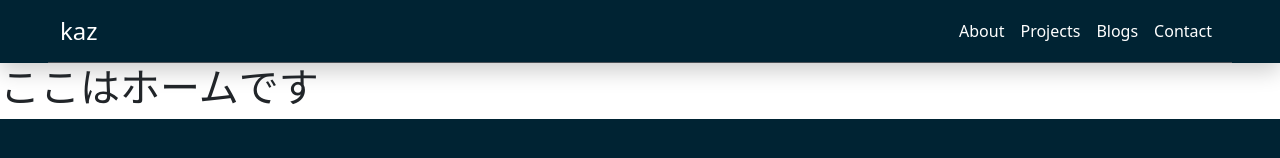
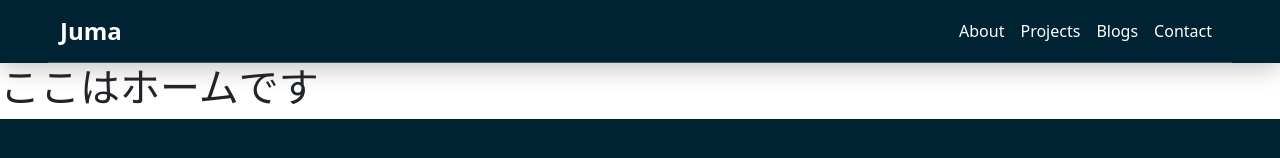
Before and after one commit to jumoon9617/juma-page, a React (Vite) app: page / in a window 1280 px wide. Shown: the top 158 px of the page. Built offline with nearby package versions, Linux system fonts and the light colour scheme.

Commit message:
ヘッダーの仮決定

```diff
--- a/src/components/HeaderComponents/Header.jsx
+++ b/src/components/HeaderComponents/Header.jsx
@@ -6,7 +6,7 @@ function Header() {
       <nav className="navbar navbar-expand-lg border-bottom border-bottom-dark" data-bs-theme="dark">
         <div className="container-fluid">
           <a href="/" className="navbar-brand">
-            <div className={styles['nav-brand']}>kaz</div>
+            <div className={styles['nav-brand']}>Juma</div>
           </a>
           <button className="navbar-toggler" type="button" data-bs-toggle="collapse" data-bs-target="#navbarToggler" aria-controls="navbarToggler" aria-expanded="false" aria-label="Toggle navigation">
             <span className="navbar-toggler-icon"></span>
--- a/src/components/HeaderComponents/Header.module.css
+++ b/src/components/HeaderComponents/Header.module.css
@@ -15,7 +15,7 @@
 
 .nav-brand {
   font-size: 24px;
-  font-weight: 500;
+  font-weight: 800;
 }
 
 .nav-link {
```
